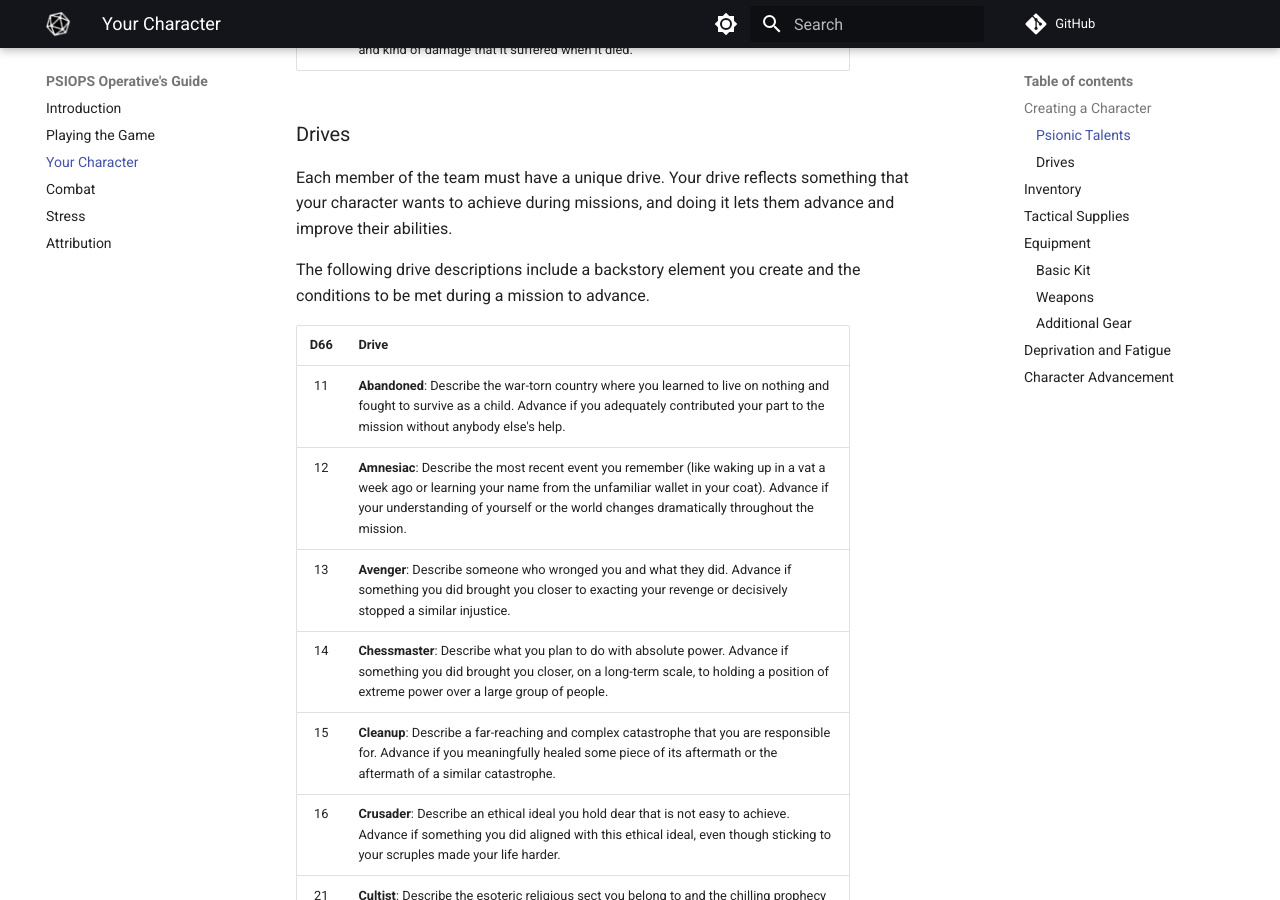
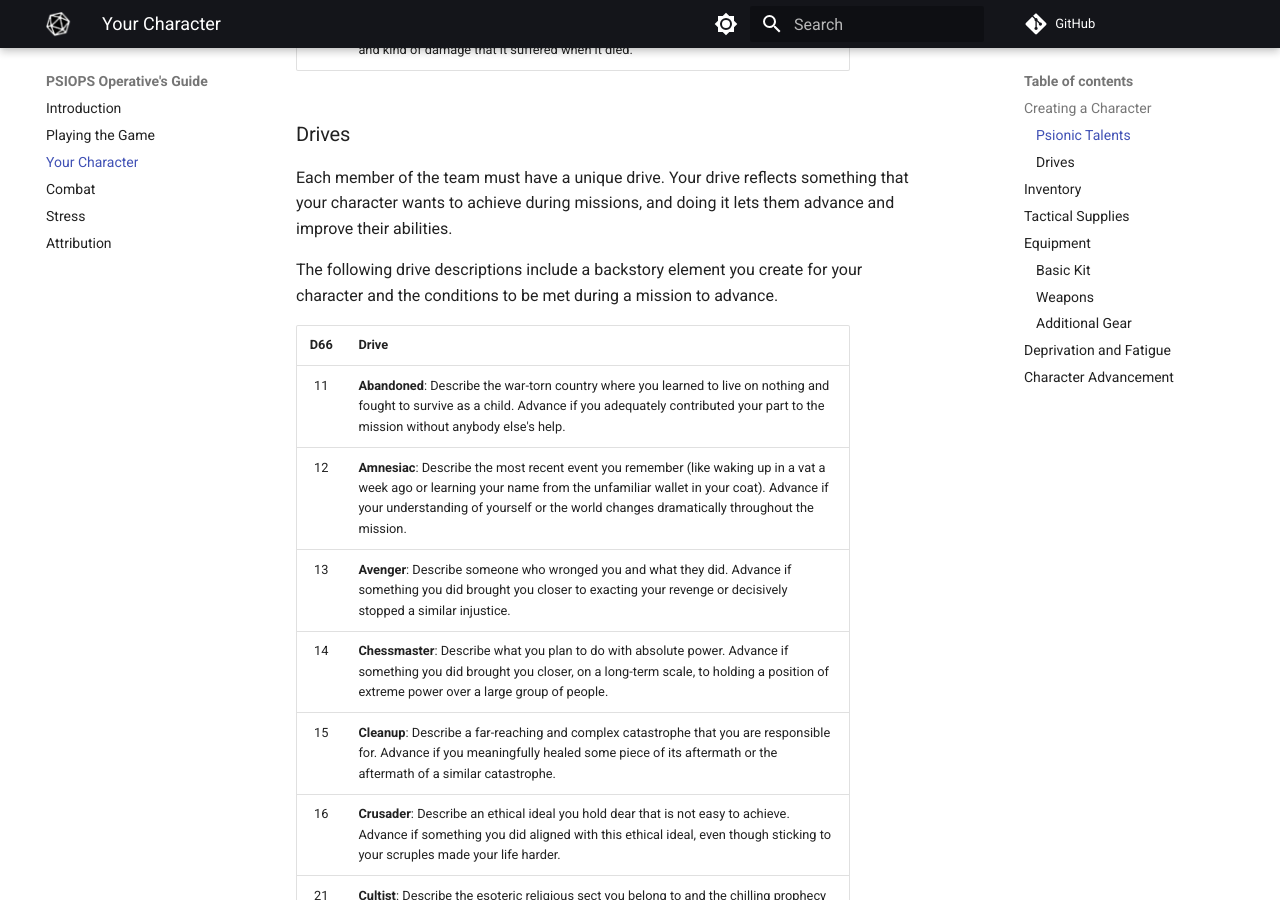
Before and after one commit to joemoose/psiops, an MkDocs documentation site: the page built from docs/character.md, in a window 1280 px wide and 900 px high, scrolled down 4342 px. Built offline with MkDocs 1.6.1 and Material for MkDocs 9.7.7, drawn with Linux system fonts in a browser that asks for light colours; comment, search, counter and statistics services are not loaded; some of the changed text lies outside the part shown.

Commit message:
Update character.md

```diff
--- a/docs/character.md
+++ b/docs/character.md
@@ -81,7 +81,7 @@ If you roll a duplicate talent, you can either re-roll for a new one or work wit
 
 Each member of the team must have a unique drive. Your drive reflects something that your character wants to achieve during missions, and doing it lets them advance and improve their abilities.
 
-The following drive descriptions include a backstory element you create and the conditions to be met during a mission to advance.
+The following drive descriptions include a backstory element you create for your character and the conditions to be met during a mission to advance.
 
 | D66 | Drive |
 | :-: | :- |
```
Also changed, not shown: other parts of docs/character.md (+1 -1 lines).
